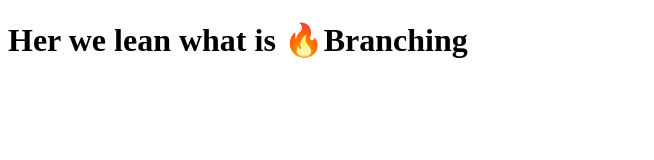
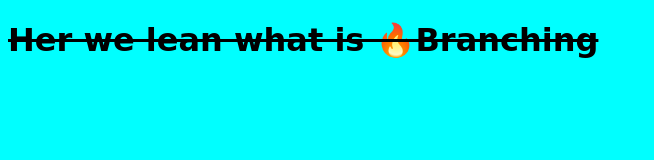
Before and after one commit to robin1117/testingWithGit, a plain HTML site: page index.html in a window 1280 px wide. Shown: the whole page, without its empty margins (0-654 px from the left). Drawn offline with Linux system fonts and the light colour scheme.

Commit message:
adding style to body and some css

```diff
--- a/index.html
+++ b/index.html
@@ -1,11 +1,12 @@
 <!DOCTYPE html>
 <html lang="en">
+    <link rel="stylesheet" href="style.css">
 <head>
     <meta charset="UTF-8">
     <meta name="viewport" content="width=device-width, initial-scale=1.0">
     <title>This is Git Branches</title>
 </head>
-<body>
+<body style="font-family: cursive;">
     <h1>Her we lean what is 🔥Branching</h1>
 </body>
 </html>
--- a/style.css
+++ b/style.css
@@ -0,0 +1,6 @@
+body{
+    background-color: aqua;
+}
+h1 {
+    text-decoration-line: line-through;
+}
```
